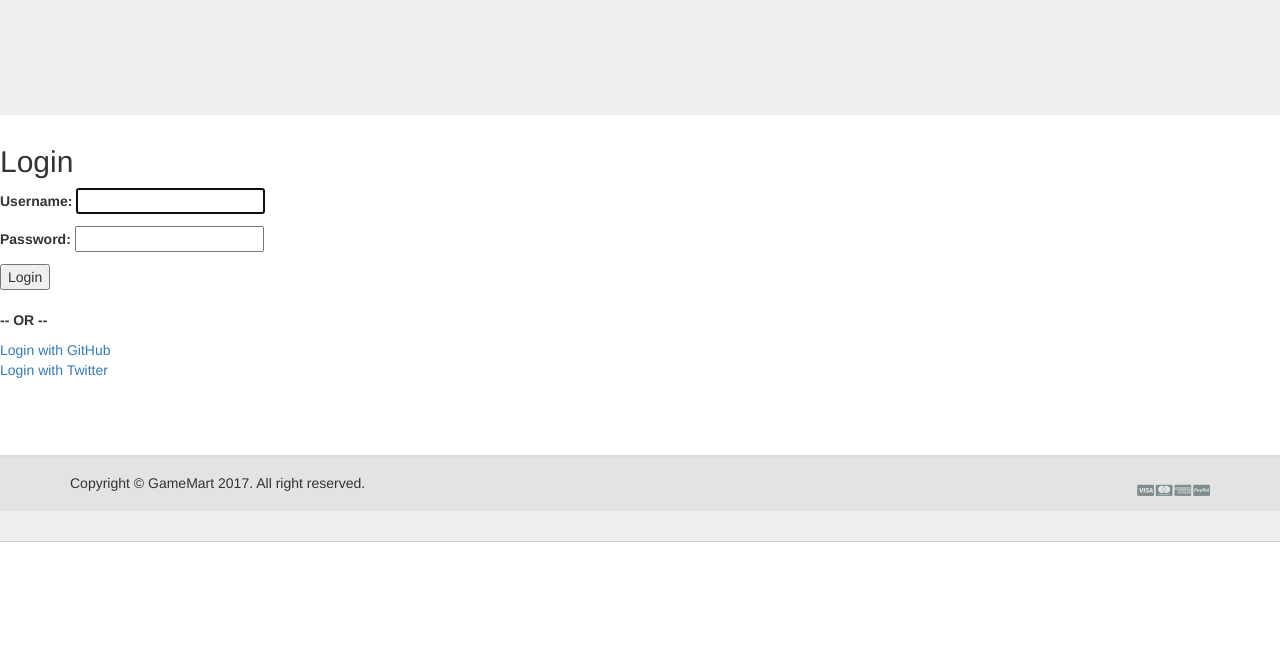
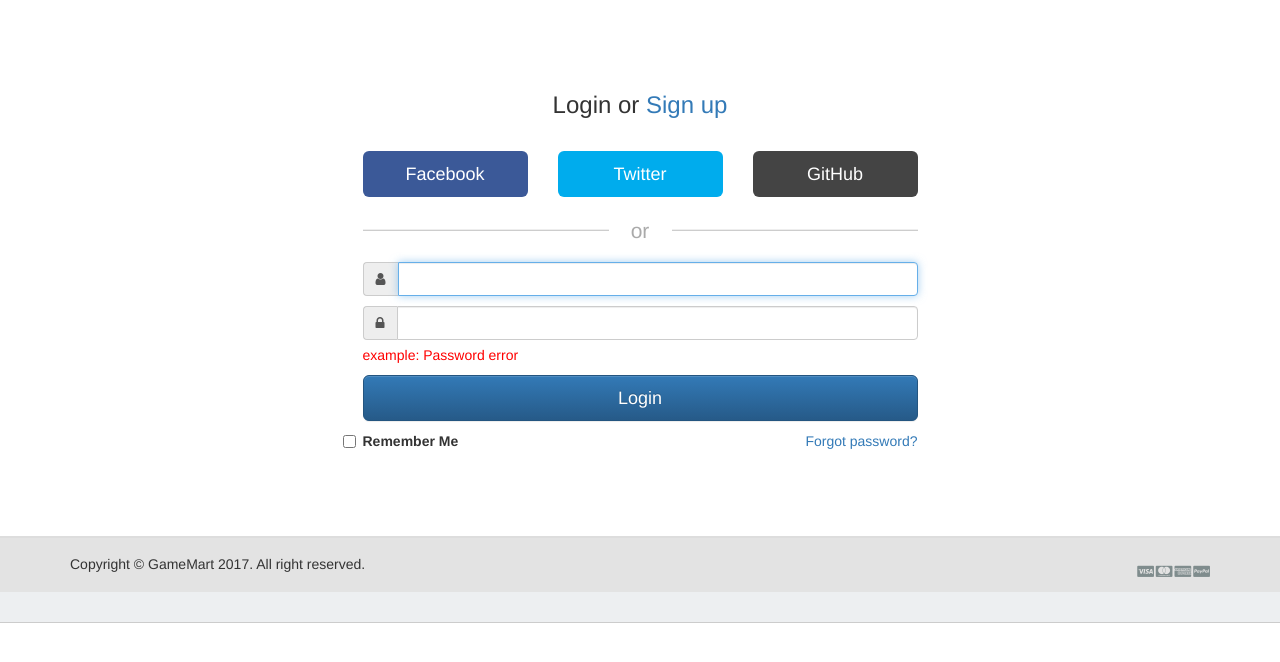
Before and after one commit to emkamal/websoftwaredevaalto, a Django app: page /login/ in a window 1280 px wide. Shown: the part 51-713 px from the top of the page. Run offline with Django 3.2, Linux system fonts and the light colour scheme; data that the repository does not hold is empty; some libraries are stand-ins or nearby versions.

Commit message:
tidy up login and register html pages

```diff
--- a/gamemart/gameapp/templates/buy_form.html
+++ b/gamemart/gameapp/templates/buy_form.html
@@ -1,3 +1,6 @@
+{% if not userIsLoggedIn %}
+<a href="{% url 'login' %}" class="btn btn-primary">Buy</a>
+{% elif not game_bought  %}
 <form action="http://payments.webcourse.niksula.hut.fi/pay/" method="POST">
   <input type="hidden" name="pid" value="{{next_purchase_id}}" />
   <input type="hidden" name="sid" value="GameMartInc" />
@@ -8,3 +11,4 @@
   <input type="hidden" id="id_amount" name="amount" value="{{ game.price }}" />
   <input class="btn btn-primary" type="submit" value="Buy">
 </form>
+{% endif %}
--- a/gamemart/gameapp/templates/registration/login.html
+++ b/gamemart/gameapp/templates/registration/login.html
@@ -1,15 +1,69 @@
-{% extends 'base.html' %}
+{% extends 'base_without_jumbotron.html' %}
 
 {% block content %}
-<h2>Login</h2>
-<form method="POST" action="/login/">
-    {% csrf_token %}
-    {{form.as_p}}
-    <input type="submit" value="Login">
-</form>
-<br>
-<p><strong>-- OR --</strong></p>
-<a href="{% url 'social:begin' 'github' %}">Login with GitHub</a><br>
-<a href="{% url 'social:begin' 'twitter' %}">Login with Twitter</a><br>
-<!-- <a href="{% url 'social:begin' 'facebook' %}">Login with Facebook</a> -->
+<div class="container">
+  <div class="omb_login">
+    <h3 class="omb_authTitle">Login or <a href="{% url 'registration' %}">Sign up</a></h3>
+	  <div class="row omb_row-sm-offset-3 omb_socialButtons">
+	    <div class="col-xs-4 col-sm-2">
+        <a href="{% url 'social:begin' 'facebook' %}" class="btn btn-lg btn-block omb_btn-facebook">
+	        <i class="fa fa-facebook visible-xs"></i>
+	        <span class="hidden-xs">Facebook</span>
+        </a>
+      </div>
+    	<div class="col-xs-4 col-sm-2">
+        <a href="{% url 'social:begin' 'twitter' %}" class="btn btn-lg btn-block omb_btn-twitter">
+	        <i class="fa fa-twitter visible-xs"></i>
+	        <span class="hidden-xs">Twitter</span>
+        </a>
+      </div>
+    	<div class="col-xs-4 col-sm-2">
+        <a href="{% url 'social:begin' 'github' %}" class="btn btn-lg btn-block omb_btn-github">
+	        <i class="fa fa-github visible-xs"></i>
+	        <span class="hidden-xs">GitHub</span>
+        </a>
+      </div>
+	  </div>
+
+		<div class="row omb_row-sm-offset-3 omb_loginOr">
+			<div class="col-xs-12 col-sm-6">
+				<hr class="omb_hrOr">
+				<span class="omb_spanOr">or</span>
+			</div>
+		</div>
+
+		<div class="row omb_row-sm-offset-3">
+			<div class="col-xs-12 col-sm-6">
+			  <form class="omb_loginForm" action="/login/" autocomplete="off" method="POST">
+          {% csrf_token %}
+					<div class="input-group">
+						<span class="input-group-addon"><i class="fa fa-user"></i></span>
+            <input class="form-control" autofocus="" id="id_username" maxlength="254" name="username" type="text" required="" autocomplete="off">
+					</div>
+					<span class="help-block"></span>
+
+					<div class="input-group">
+						<span class="input-group-addon"><i class="fa fa-lock"></i></span>
+            <input class="form-control" id="id_password" name="password" type="password" required="" autocomplete="off">
+					</div>
+          <span class="help-block">example: Password error</span>
+
+					<button class="btn btn-lg btn-primary btn-block" type="submit">Login</button>
+				</form>
+			</div>
+    </div>
+		<div class="row omb_row-sm-offset-3">
+			<div class="col-xs-12 col-sm-3">
+				<label class="checkbox">
+					<input type="checkbox" value="remember-me">Remember Me
+				</label>
+			</div>
+			<div class="col-xs-12 col-sm-3">
+				<p class="omb_forgotPwd">
+					<a href="#">Forgot password?</a>
+				</p>
+			</div>
+		</div>
+	</div>
+</div>
 {% endblock%}
--- a/gamemart/gameapp/views.py
+++ b/gamemart/gameapp/views.py
@@ -61,10 +61,10 @@ def dashboard(request):
     #return HttpResponse('home_page')
 
 def registration(request):
-    return render(request, 'register.html', {})
+    return render(request, 'register.html', {'page_title': 'Registration'})
 
 def registrationDeveloper(request):
-    return render(request, 'registerDeveloper.html', {})
+    return render(request, 'registerDeveloper.html', {'page_title': 'Developer Registration'})
 
 def registrationAdmin(request):
     return render(request, 'registerAdmin.html', {})
@@ -81,7 +81,7 @@ def register(request):
             return redirect('login')
     else:
         user_form = UserForm()
-    return render(request, 'register.html', {'form': user_form })
+    return render(request, 'register.html', {'form': user_form, 'page_title': 'Registration' })
 
 def browse(request):
     games = load_games(request, 'featured')
--- a/gamemart/static/gameapp/css/main.css
+++ b/gamemart/static/gameapp/css/main.css
@@ -466,3 +466,71 @@ body{
 {
     margin: 0 0 11px;
 }
+
+
+
+
+@media (min-width: 768px) {
+    .omb_row-sm-offset-3 div:first-child[class*="col-"] {
+        margin-left: 25%;
+    }
+}
+
+.omb_login .omb_authTitle {
+    text-align: center;
+	line-height: 300%;
+}
+
+.omb_login .omb_socialButtons a {
+	color: white; // In yourUse @body-bg
+	opacity:0.9;
+}
+.omb_login .omb_socialButtons a:hover {
+    color: white;
+	opacity:1;
+}
+.omb_login .omb_socialButtons .omb_btn-facebook {background: #3b5998;}
+.omb_login .omb_socialButtons .omb_btn-twitter {background: #00aced;}
+.omb_login .omb_socialButtons .omb_btn-github {background: #444444;}
+
+
+.omb_login .omb_loginOr {
+	position: relative;
+	font-size: 1.5em;
+	color: #aaa;
+	margin-top: 1em;
+	margin-bottom: 1em;
+	padding-top: 0.5em;
+	padding-bottom: 0.5em;
+}
+.omb_login .omb_loginOr .omb_hrOr {
+	background-color: #cdcdcd;
+	height: 1px;
+	margin-top: 0px !important;
+	margin-bottom: 0px !important;
+}
+.omb_login .omb_loginOr .omb_spanOr {
+	display: block;
+	position: absolute;
+	left: 50%;
+	top: -0.6em;
+	margin-left: -1.5em;
+	background-color: white;
+	width: 3em;
+	text-align: center;
+}
+
+.omb_login .omb_loginForm .input-group.i {
+	width: 2em;
+}
+.omb_login .omb_loginForm  .help-block {
+    color: red;
+}
+
+
+@media (min-width: 768px) {
+    .omb_login .omb_forgotPwd {
+        text-align: right;
+		margin-top:10px;
+ 	}
+}
```
Also changed, not shown: gamemart/gameapp/templates/gameview.html (+0 -7 lines), gamemart/gameapp/templates/register.html (+19 -16 lines).
